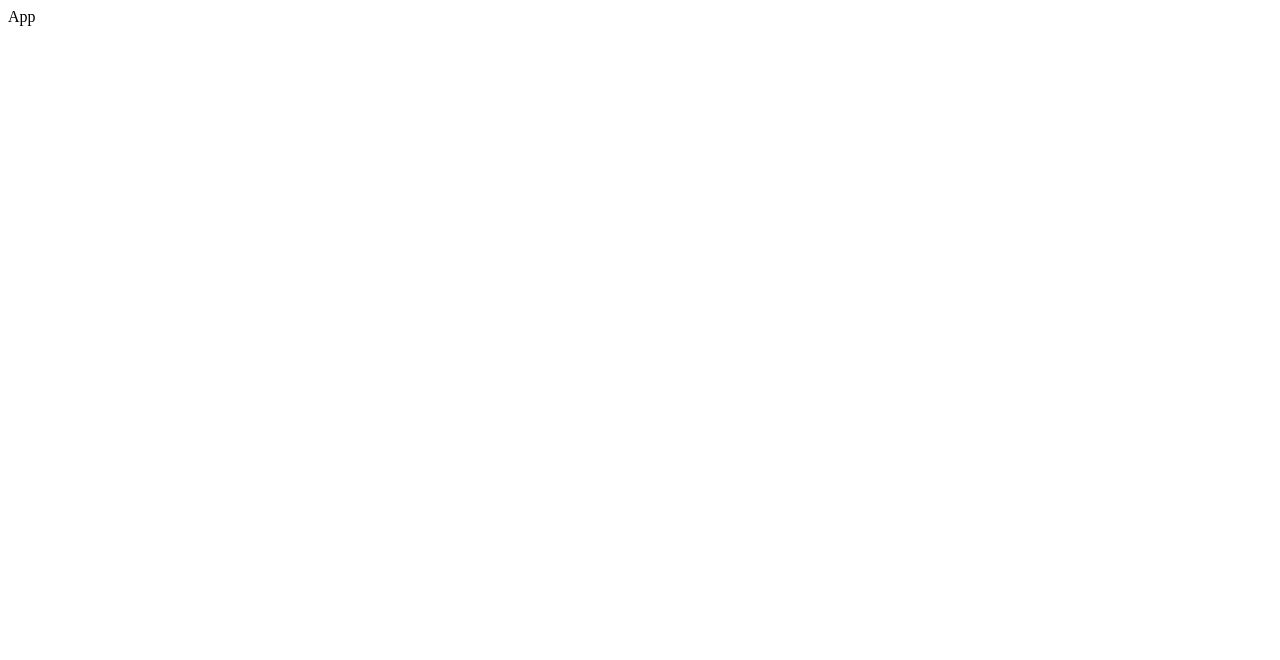
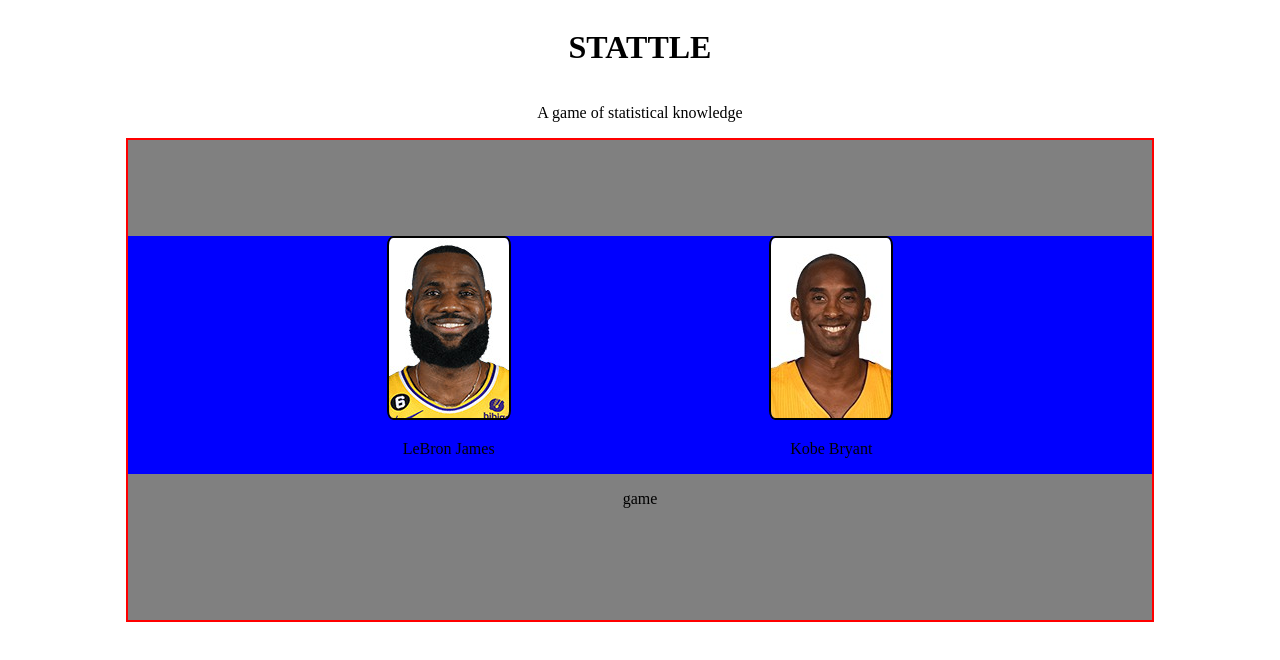
Before and after one commit to ZacharyHLong/nba-stattle, a React (Vite) app: page / in a window 1280 px wide. Shown: the top 660 px of the page. Built offline with nearby package versions, Linux system fonts and the light colour scheme.

Commit message:
skeleton of app built, headshots in

```diff
--- a/package.json
+++ b/package.json
@@ -10,6 +10,9 @@
     "preview": "vite preview"
   },
   "dependencies": {
+    "@emotion/react": "^11.11.1",
+    "@emotion/styled": "^11.11.0",
+    "@mui/material": "^5.13.6",
     "react": "^18.2.0",
     "react-dom": "^18.2.0"
   },
--- a/src/App.css
+++ b/src/App.css
@@ -0,0 +1,45 @@
+.game-box {
+  border: 2px solid red;
+  background-color: grey;
+  display: flex;
+  align-items: center;
+  justify-content: center;
+  flex-direction: column;
+  height: 60vh;
+  width: 80vw;
+}
+
+.header-container {
+  display: flex;
+  flex-direction: column;
+  align-items: center;
+  justify-content: center;
+  /* height: 10vh; */
+}
+
+.page-container {
+  display: flex;
+  flex-direction: column;
+  align-items: center;
+  justify-content: center;
+}
+
+.headshot {
+  border-radius: 5%;
+  border: 2px solid black;
+}
+
+.headshot-row {
+  display: flex;
+  flex-direction: row;
+  justify-content: space-evenly;
+  background-color: blue;
+  width: 100%;
+}
+
+.player-container {
+  display: flex;
+  flex-direction: column;
+  align-items: center;
+  justify-content: center;
+}
--- a/src/App.jsx
+++ b/src/App.jsx
@@ -1,9 +1,93 @@
-import React from 'react'
+import React from 'react';
+import ReactDOM from 'react-dom/client';
+import { useState } from 'react';
+import './App.css';
+
+const players = [
+  {
+    name: 'LeBron James',
+    headshot: 'src/assets/headshots/lebron-james.jpg',
+    pointsPerGame: 27.0,
+    assistsPerGame: 7.4,
+    reboundsPerGame: 7.4,
+    stealsPerGame: 1.6,
+    blocksPerGame: 0.8
+  },
+  {
+    name: 'Kobe Bryant',
+    headshot: 'src/assets/headshots/kobe-bryant.jpg',
+    pointsPerGame: 25.0,
+    assistsPerGame: 4.7,
+    reboundsPerGame: 5.2,
+    stealsPerGame: 1.4,
+    blocksPerGame: 0.5
+  }
+];
+
+const statNames = ['Points per game', 'Assists per game', 'Rebounds per game', 'Steals per game', 'Blocks per game'];
+
+// function ButtonCreator({ players, statNames }) {
+//     const handleButtonClick = (player, statName) => {
+//         console.log(`${player.name}'s ${statName}: ${player[statName.replace(/\s/g, '').toLowerCase()]}`);
+//       };
+
+//     return (
+//       <div className="button-creator">
+//         {players.slice(0, 5).map((player, playerIndex) => (
+//           <div key={playerIndex} className="player-column">
+//             <div className="player-data">
+//               <div>{player.name}</div>
+//                 <img src={player.headshot} alt={player.name} />
+//             </div>
+//             <div className="button-column">
+//               {statNames.map((stat, statIndex) => (
+//                 <button
+//                   key={statIndex}
+//                   className="button"
+//                   onClick={() => handleButtonClick(player, stat)}
+//                 >
+//                   {stat}
+//                 </button>
+//               ))}
+//             </div>
+//           </div>
+//         ))}
+//       </div>
+//     );
+//   }
+
+
+
 
 const App = () => {
   return (
-    <div>App</div>
-  )
-}
+    <>
+    <div className="page-container">
+      <div className="header-container">
+        <h1>STATTLE</h1>
+        <p>A game of statistical knowledge</p>
+      </div>
 
-export default App
+      <div className="game-box">
+        <div className="headshot-row">
+          <div className="player-container">
+            <div className="headshot-container">
+              <img className="headshot" src={players[0].headshot} alt={players[0].name} />
+            </div>
+            <p>{players[0].name}</p>
+          </div>
+          <div className="player-container">
+            <div className="headshot-container">
+              <img className="headshot" src={players[1].headshot} alt={players[1].name} />
+            </div>
+            <p>{players[1].name}</p>
+          </div>
+        </div>
+        <p>game</p>
+      </div>
+    </div>
+    </>
+  );
+};
+
+export default App;
```
